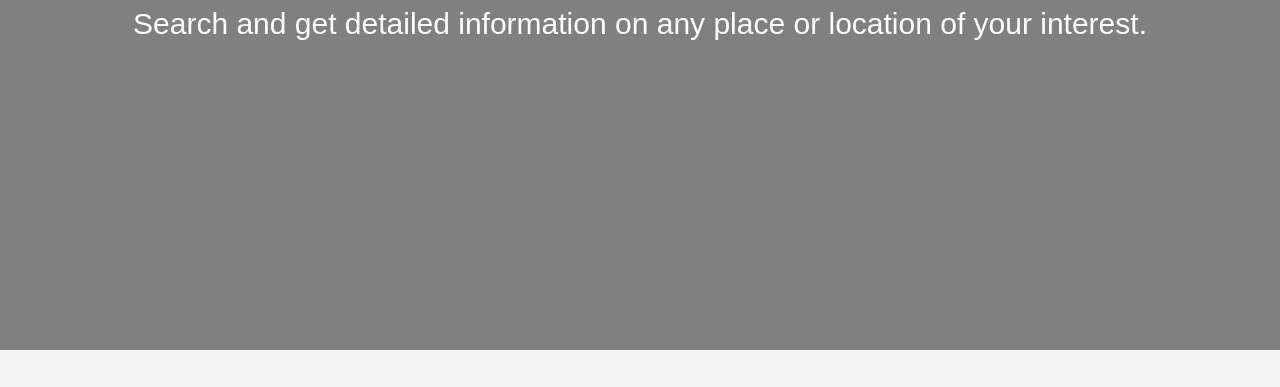
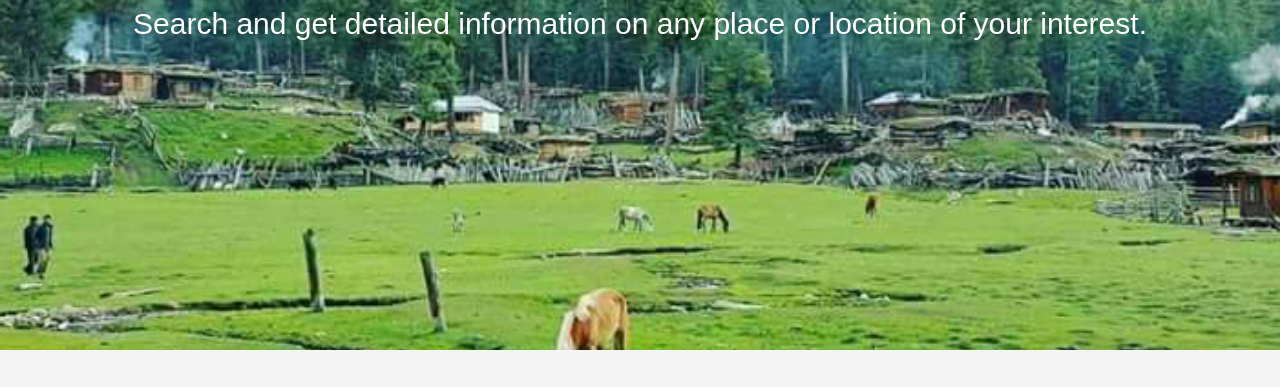
Before and after one commit to Deddoh/Geo-Search-Capstone-Project, a plain HTML site: page index.html in a window 1280 px wide. Shown: the part 266-653 px from the top of the page. Drawn offline with Linux system fonts and the light colour scheme.

Commit message:
update large.css

```diff
--- a/Css/large.css
+++ b/Css/large.css
@@ -138,11 +138,9 @@ header img #search-icon{
 /* section */
 
  #image-map{
-<<<<<<< HEAD
-	background:url("../img/openland.png") no-repeat  ;
-=======
+
 	background:url("../img/openland.png") no-repeat;
->>>>>>> 2ccfb4bdaabe10ca19e5150931e4d56fd251c523
+
 	background-position: center;
 	background-size: cover;
 	min-height: 500px;
```
